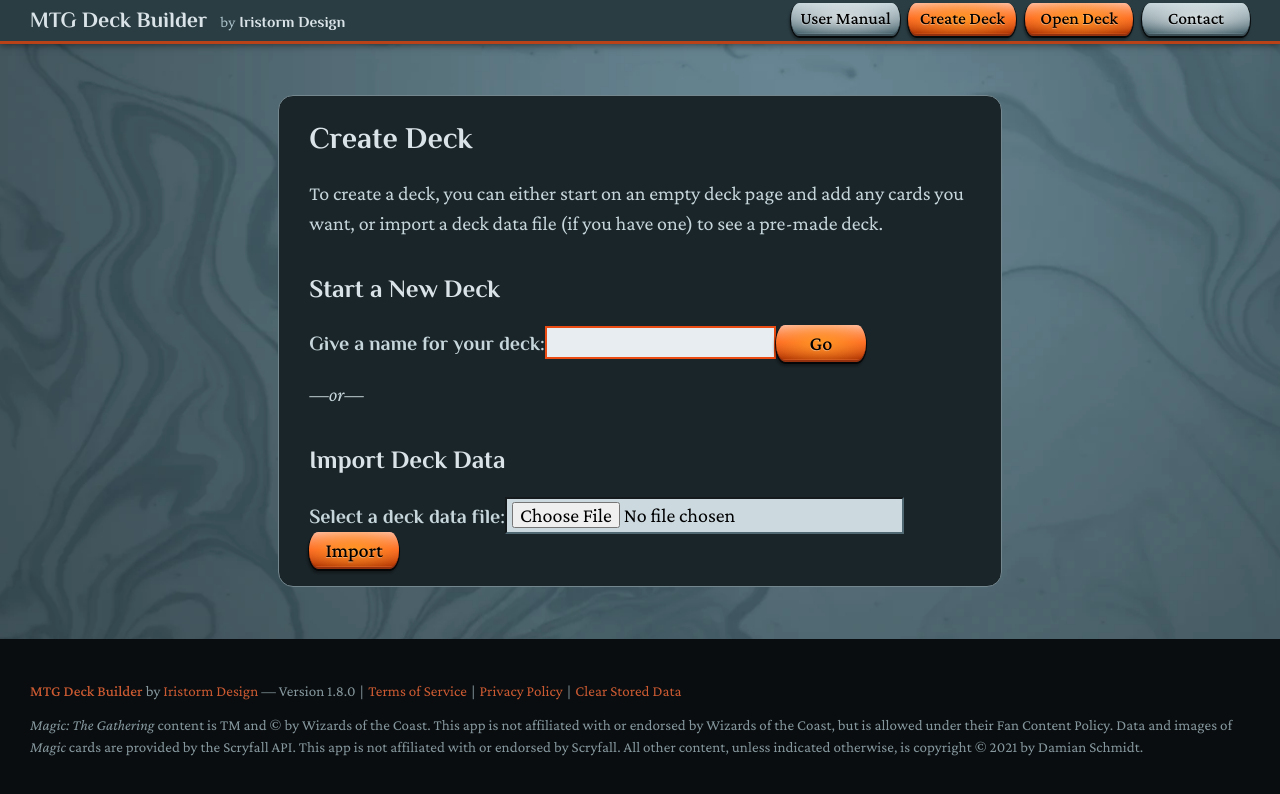
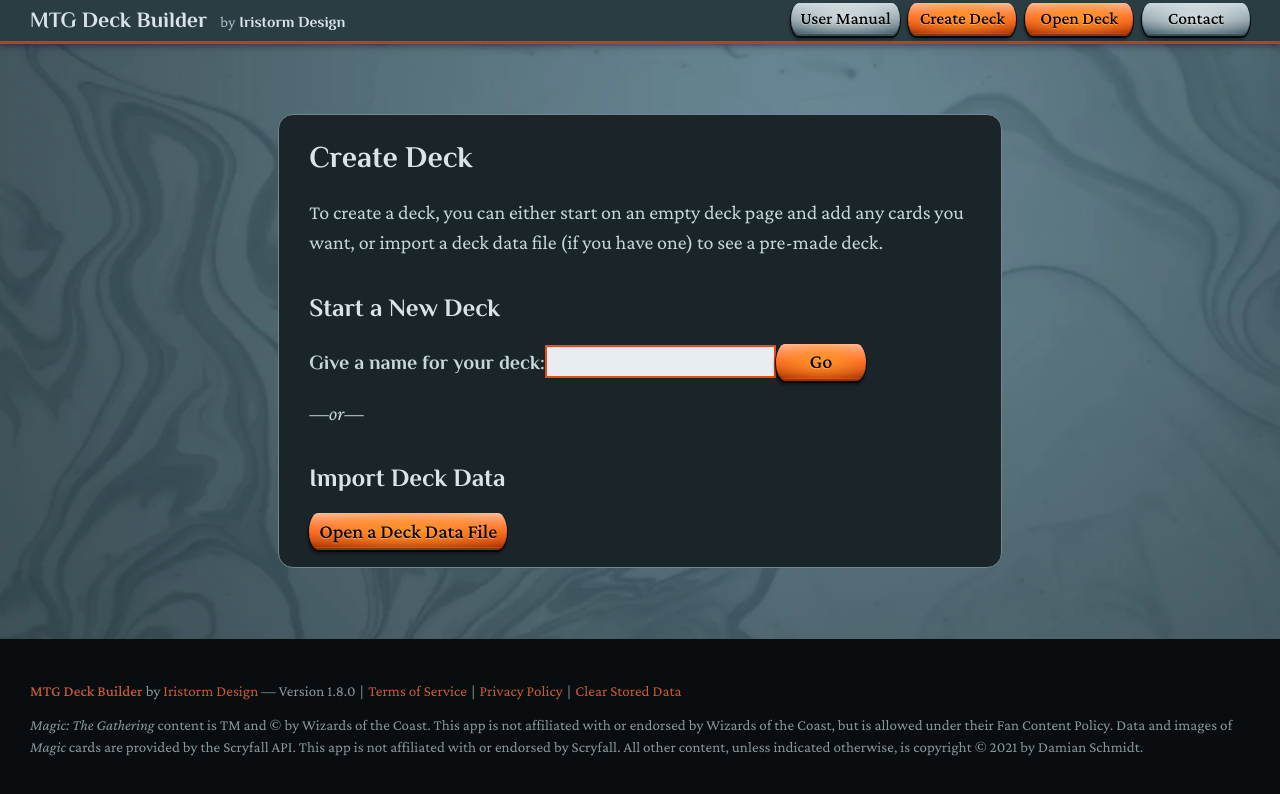
Before and after one commit to IristormDesign/mtg-deck-builder, a Vue app: page /create-deck in a window 1280 px wide. Shown: the top 794 px of the page. Built offline with nearby package versions, Linux system fonts and the light colour scheme.

Commit message:
JS improvements to Create Deck page

```diff
--- a/src/components/DeckActions.vue
+++ b/src/components/DeckActions.vue
@@ -14,7 +14,7 @@
 	methods: {
 		copyDeck (srcDeck) {
 			const srcDeckName = srcDeck.name
-			const toCopyConfirmed = confirm(`Create a new deck that’s a copy of “${srcDeckName}”?`)
+			const toCopyConfirmed = confirm(`Create a new deck that’s a duplicate of “${srcDeckName}”?`)
 
 			if (toCopyConfirmed) {
 				const store = this.$store
@@ -91,7 +91,7 @@
 		},
 		exportDeck (deck) {
 			const deckName = deck.name
-			const toExportConfirmed = confirm(`Export the data of the deck “${deckName}”? (You can use the exported data file as a backup copy, or have MTG Deck Builder on another device import that data.)`)
+			const toExportConfirmed = confirm(`Export a deck data file for “${deckName}”?`)
 
 			if (toExportConfirmed) {
 				const deckData = JSON.stringify(deck)
@@ -99,7 +99,7 @@
 
 				transitoryLink.style.display = 'none'
 				transitoryLink.setAttribute('href', `data:text/plain;charset=utf-8,${deckData}`)
-				transitoryLink.setAttribute('download', `${deckName}.json`)
+				transitoryLink.setAttribute('download', `${deckName}.deck`)
 
 				document.body.appendChild(transitoryLink)
 				transitoryLink.click()
--- a/src/pages/CreateDeck.vue
+++ b/src/pages/CreateDeck.vue
@@ -1,5 +1,5 @@
 <template>
-	<article class="content-box">
+	<article class="create-deck-page content-box">
 		<h2>Create Deck</h2>
 		<p>To create a deck, you can either start on an empty deck page and add any cards you want, or import a deck data file (if you have one) to see a pre-made deck.</p>
 
@@ -18,15 +18,15 @@
 
 			<p><em>—or—</em></p>
 
-			<form @submit.prevent="importDeckData()">
+			<div class="import-data">
 				<h3>Import Deck Data</h3>
-				<label for="data-file">Select a deck data file:</label>
 				<input
 					id="data-file"
-					type="file" accept=".json"
+					type="file" accept=".deck"
+					style="display: none"
 				/>
-				<button class="primary-btn">Import</button>
-			</form>
+				<button id="file-btn" class="primary-btn">Open a Deck Data File</button>
+			</div>
 		</div>
 	</article>
 </template>
@@ -40,6 +40,15 @@
 	},
 	mounted () {
 		this.$refs.focus.focus()
+
+		// Hide the file input element and make the Open File button gain its functionality.
+		const openFileButton = document.getElementById('file-btn')
+		const fileInput = document.getElementById('data-file')
+
+		openFileButton.addEventListener('click', () => {
+			fileInput.click()
+		}, false)
+		fileInput.addEventListener('change', this.importDeckData, false)
 	},
 	methods: {
 		submitDeckName () {
@@ -82,7 +91,8 @@
 			}
 		},
 		importDeckData () {
-			const importedFile = document.getElementById('data-file').files[0]
+			const fileInputEl = document.getElementById('data-file')
+			const importedFile = fileInputEl.files[0]
 
 			if (importedFile) {
 				const fileReader = new FileReader()
@@ -91,7 +101,7 @@
 				fileReader.onload = () => {
 					const fileReaderResult = fileReader.result
 
-					if (isValidJSON(fileReaderResult)) {
+					if (this.isValidDeckData(importedFile, fileReaderResult)) {
 						const store = this.$store
 						const deckData = JSON.parse(fileReaderResult)
 						const updatedDecksArray = store.state.decks
@@ -169,27 +179,46 @@
 								params: { deckPath: deckData.path }
 							})
 						}
+					} else {
+						// Clear the deck file input in case the user tries to load a file of the same name again.
+						fileInputEl.value = null
 					}
+				}
+			}
+		},
+		isValidDeckData (file, string) {
+			try {
+				const deckData = JSON.parse(string)
 
-					function isValidJSON (text) {
-						try {
-							JSON.parse(text)
+				if (
+					deckData.name && deckData.path && deckData.cards && deckData.editDate
+				) {
 					return true
+				} else {
+					throw new SyntaxError()
+				}
 			} catch (error) {
-							if (error instanceof SyntaxError && importedFile.type === 'application/json') {
-								alert('⚠ File Import Error\n\nSorry, the deck data file you’ve selected couldn’t be imported because the data in it is invalid or corrupted.')
-							} else if (error instanceof SyntaxError) {
-								alert(`⚠ File Import Error\n\nThe file you’ve selected (${importedFile.name}) is not a deck data file for MTG Deck Builder. Deck data files are in the JSON file format.`)
+				if (error instanceof SyntaxError) {
+					const deckExtRegex = new RegExp(/\.deck$/, 'i')
+					const fileName = file.name
+
+					if (deckExtRegex.test(fileName)) {
+						alert(`⚠ File Import Error\n\nSorry, the deck data file you’ve selected (${fileName}) couldn’t be imported because the data contained in it is invalid or corrupted.`)
+					} else {
+						alert(`⚠ File Import Error\n\nThe file you’ve selected (${fileName}) is not a deck data file for MTG Deck Builder. Deck data files are in the “.deck” file format.`)
+					}
 				} else {
 					alert(error)
 					throw error
 				}
+
 				return false
 			}
 		}
 	}
 }
-		}
-	}
-}
 </script>
+
+<style lang="scss">
+	@import '@/sass/page-create-deck.scss';
+</style>
--- /dev/null
+++ b/src/sass/page-create-deck.scss
@@ -0,0 +1,5 @@
+@import 'variables';
+
+.create-deck-page {
+
+}
```
Lines whose indentation alone changed are shown as unchanged.
